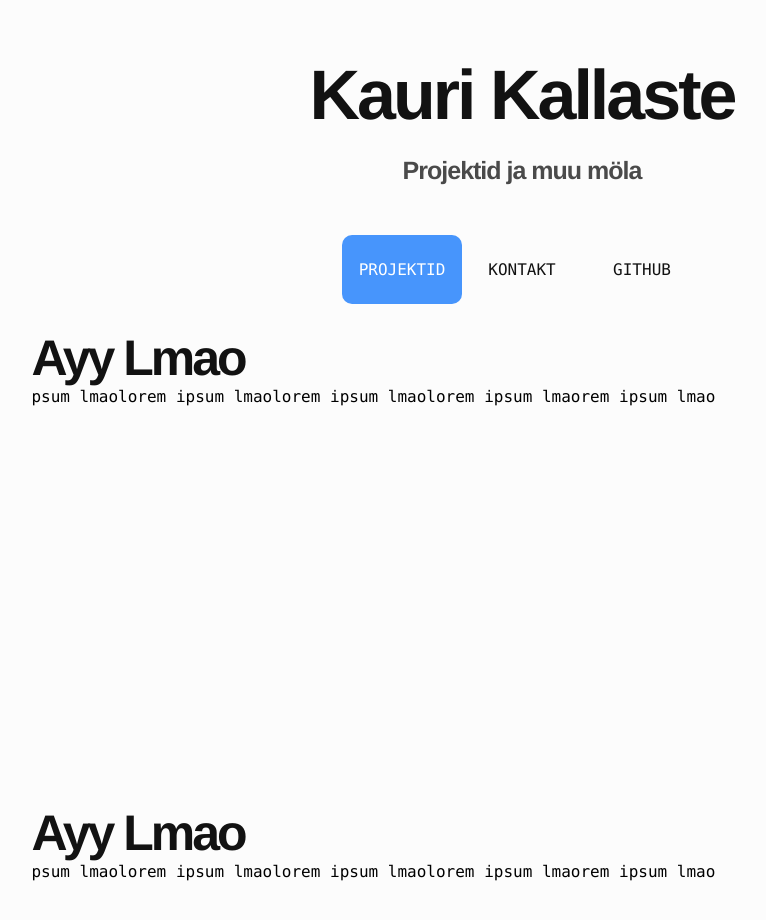
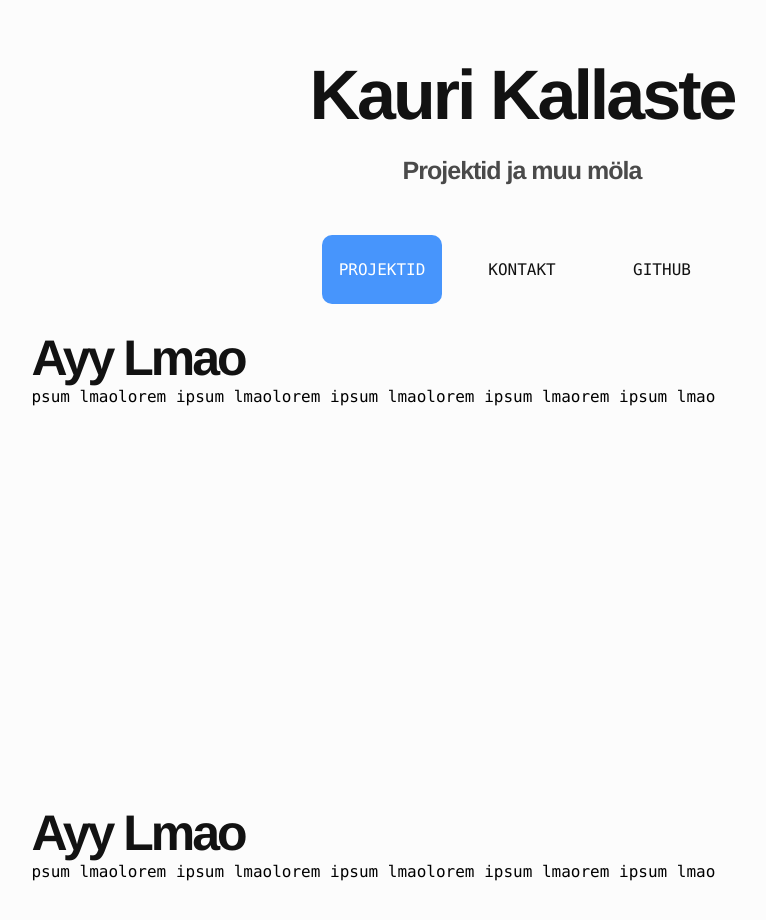
Before and after one commit to Kaurikallaste/kk-portfolio, a Next.js app: page / in a window 1280 px wide. Shown: the top 920 px of the page, without its empty margins (118-884 px from the left). Built offline with nearby package versions, Linux system fonts and the light colour scheme.

Commit message:
lisasin navbar linkidele vahe

```diff
--- a/styles/globals.css
+++ b/styles/globals.css
@@ -107,6 +107,9 @@ article>h1 {
     display: flex;
     align-self: center;
     flex-direction: row;
+    justify-content: space-between;
+
+    width: 400px;
 
     margin: 0;
     padding: 0;
```
